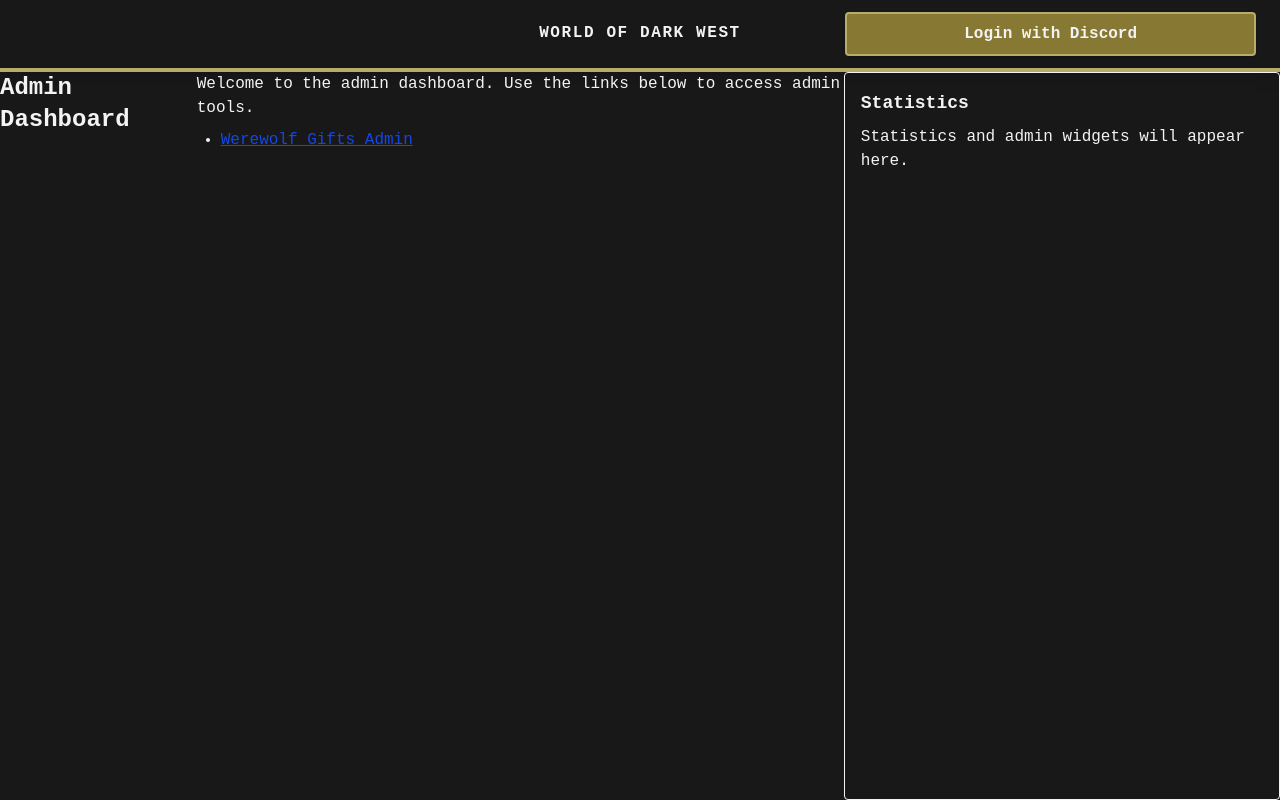
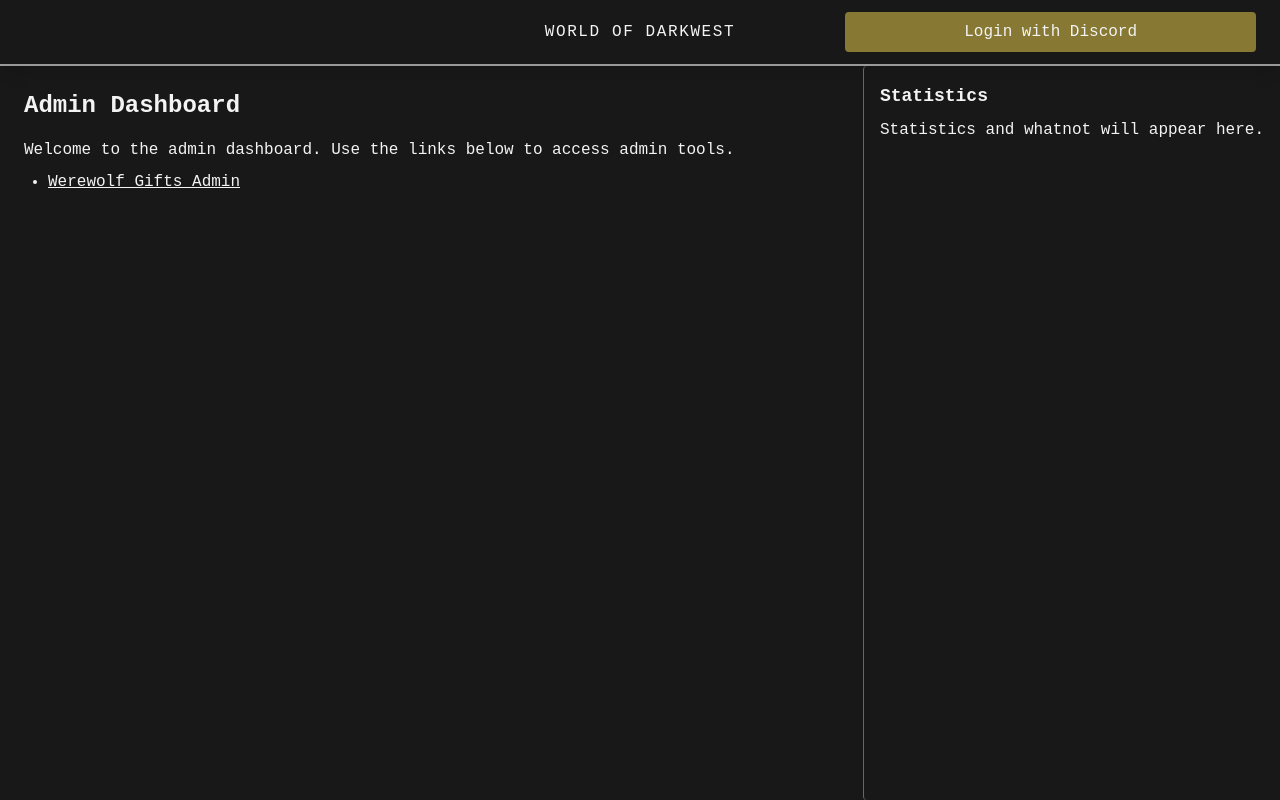
Before and after one commit to Dark-West-Company/dw_website_frontend, a SvelteKit app: page /admin in a window 1280 px wide. Built offline with nearby package versions, Linux system fonts and the light colour scheme; no server answers.

Commit message:
page styling

```diff
--- a/src/routes/+layout.svelte
+++ b/src/routes/+layout.svelte
@@ -63,41 +63,26 @@
 </svelte:head>
 
 <div class="flex flex-col w-full h-full bg-background-900">
-  <div class="px-6 py-3 grid grid-cols-3 items-center shadow-lg border-b-4 border-secondary-400 bg-background-900">
+  <div class="px-6 py-3 grid grid-cols-3 items-center shadow-lg border-b-2 border-background-400 bg-background-900">
     <div>
       {#if isAdmin}
-        <button
-          class="ml-auto w-fit px-3 py-1 rounded font-semibold hover:bg-secondary-700 hover:text-black shadow border-2 border-secondary-400 bg-secondary-400 text-black transition-colors duration-200"
-          on:click={() => (window.location.href = '/admin')}
-        >
-          Admin
-        </button>
+        <button class="ml-auto w-fit px-3 py-1 rounded transition-colors duration-200" on:click={() => (window.location.href = '/admin')}> Admin </button>
       {/if}
     </div>
 
     <button
       type="button"
-      class="align-self-center text-center font-bold text-2xl tracking-widest uppercase font-serif text-secondary-400 hover:underline focus:outline-none"
+      class="align-self-center text-center font-serif tracking-widest uppercase text-secondary-400 hover:underline focus:outline-none"
       style="display: block; background: none; border: none; cursor: pointer;"
       on:click={() => goto('/')}
     >
-      World of Dark West
+      World of DarkWest
     </button>
 
     {#if !loggedIn}
-      <button
-        class="px-4 py-2 rounded font-semibold hover:bg-secondary-700 hover:text-black shadow border-2 border-secondary-400 bg-secondary-400 text-black transition-colors duration-200"
-        on:click={loginWithDiscord}
-      >
-        Login with Discord
-      </button>
+      <button class="px-4 py-2 rounded transition-colors duration-200" on:click={loginWithDiscord}> Login with Discord </button>
     {:else if characterInfo}
-      <button
-        class="ml-auto w-fit px-3 py-1 rounded font-semibold hover:bg-secondary-700 hover:text-black shadow border-2 border-secondary-400 bg-secondary-400 text-black transition-colors duration-200"
-        on:click={() => (window.location.href = '/sheets')}
-      >
-        My sheets
-      </button>
+      <button class="ml-auto w-fit px-3 py-1 rounded transition-colors duration-200" on:click={() => (window.location.href = '/sheets')}> My sheets </button>
     {/if}
   </div>
   <div class="flex grow flex-1 overflow-auto">
--- a/src/routes/+page.svelte
+++ b/src/routes/+page.svelte
@@ -3,29 +3,12 @@
 </script>
 
 <div class="flex-1 flex flex-col items-center justify-center py-12 gap-8">
-  <div class="max-w-xl text-center">
-    <h1 class="text-4xl font-extrabold mb-2 font-serif tracking-widest uppercase text-secondary-400">Welcome to Dark West</h1>
-    <p class="text-lg mb-4 font-medium italic text-secondary-400">
-      Dark West is a RedM role-playing group set in the wild frontier. Join us for immersive stories, unique characters, and collaborative adventures.
-    </p>
-    <p class="text-md font-mono text-secondary-400"> Placeholder shenanigans: character sheets, campaign logs, Discord integration, and more coming soon! </p>
+  <div class="text-center">
+    <div class="mb-2">
+      <span class="block text-lg font-medium font-serif tracking-wide uppercase text-secondary-400">Welcome to the</span>
+      <span class="block text-5xl font-extrabold font-serif tracking-widest uppercase text-secondary-400 mt-1">World of DarkWest</span>
+    </div>
+    <p class="text-xs mb-4 italic text-secondary-400"> Tell Fia to make me pretty </p>
   </div>
-  <div class="flex flex-col items-center gap-4">
-    <div class="rounded-lg px-6 py-4 shadow-lg w-full max-w-md text-center border-4 border-secondary-400 bg-background-800">
-      <span class="font-bold text-xl block mb-2 font-serif tracking-wide uppercase text-secondary-400">Recent RP Events</span>
-      <div class="text-base font-mono text-secondary-400">
-        Train heist in Valentine<br />
-        Saloon showdown in Blackwater<br />
-        New character sheets released
-      </div>
-    </div>
-    <div class="rounded-lg px-6 py-4 shadow-lg w-full max-w-md text-center border-4 border-secondary-400 bg-background-800">
-      <span class="font-bold text-xl block mb-2 font-serif tracking-wide uppercase text-secondary-400">Coming Soon</span>
-      <div class="text-base font-mono text-secondary-400">
-        Discord-linked character registration<br />
-        Live campaign tracker<br />
-        Customizable sheet templates
-      </div>
-    </div>
-  </div>
+  <div class="flex flex-col items-center gap-4"> </div>
 </div>
--- a/src/routes/admin/+page.svelte
+++ b/src/routes/admin/+page.svelte
@@ -2,20 +2,24 @@
   // Placeholder for future statistics and admin features
 </script>
 
+<div class="flex w-full">
+  <div class="flex flex-col grow p-6">
     <h1 class="text-2xl font-bold mb-4">Admin Dashboard</h1>
 
     <div class="mb-6">
       <p class="mb-2 text-gray-700">Welcome to the admin dashboard. Use the links below to access admin tools.</p>
       <ul class="list-disc pl-6">
         <li>
-      <a href="/admin/werewolf-gifts" class="text-blue-700 underline">Werewolf Gifts Admin</a>
+          <a href="/admin/werewolf-gifts" class="underline">Werewolf Gifts Admin</a>
         </li>
         <!-- Add more admin links here as needed -->
       </ul>
     </div>
+  </div>
 
   <!-- Placeholder for statistics and future widgets -->
-<div class="border rounded p-4 bg-gray-50">
+  <div class="border-l rounded p-4 border-background-600">
     <h2 class="text-lg font-semibold mb-2">Statistics</h2>
-  <p class="text-gray-500">Statistics and admin widgets will appear here.</p>
+    <p class="text-gray-500">Statistics and whatnot will appear here.</p>
   </div>
+</div>
--- a/src/routes/admin/werewolf-gifts/+page.svelte
+++ b/src/routes/admin/werewolf-gifts/+page.svelte
@@ -154,7 +154,7 @@
     <div class="flex grow">
       <!-- Left: Gifts List -->
       <div class="w-64 min-w-56 border-r border-t border-background-500">
-        <input type="text" placeholder="Search gifts..." class="w-full px-2 py-1 mb-2 border border-background-500 rounded" bind:value={giftSearch} />
+        <input type="text" placeholder="Search gifts..." class="w-full px-2 py-1 mb-1 border-b border-background-500" bind:value={giftSearch} />
         <button
           class="mb-1 w-full px-3 py-2"
           on:click={() => {
@@ -167,7 +167,7 @@
         {:else}
           <ul class="flex flex-col gap-2 border-t border-background-500">
             {#each filteredGifts as gift (gift.id)}
-              <li class="flex items-center justify-between px-2 py-1 border-b border-background-500">
+              <li class="flex items-center justify-between pl-2 pr-1 py-1 border-b border-background-500">
                 <span class="font-medium">{gift.name}</span>
                 <div>
                   {#if gift.restricted}
```
Lines whose indentation alone changed are shown as unchanged.
